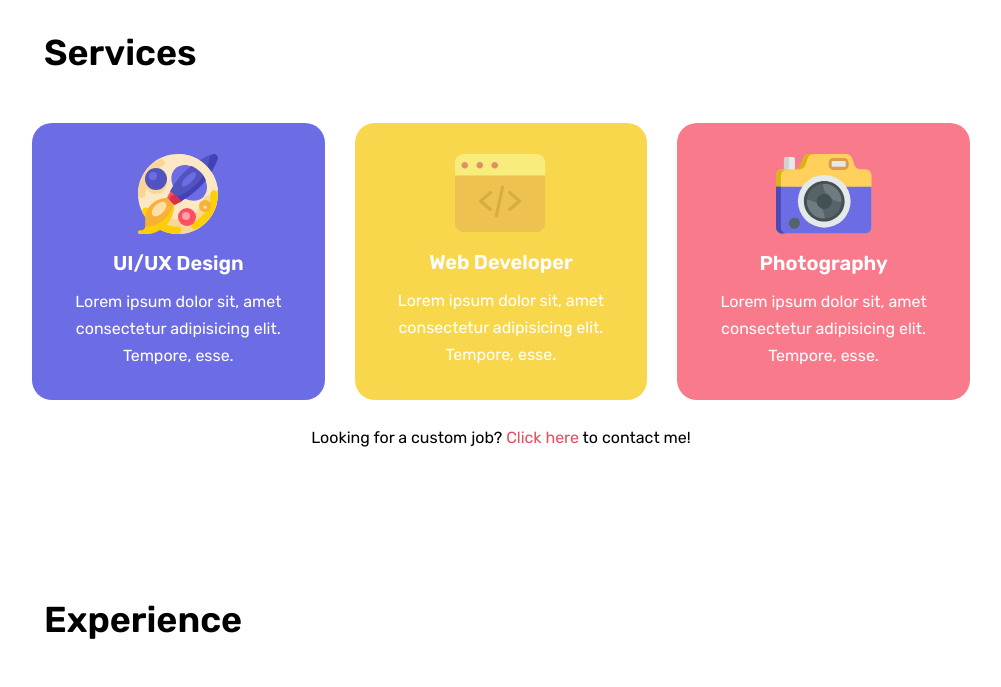
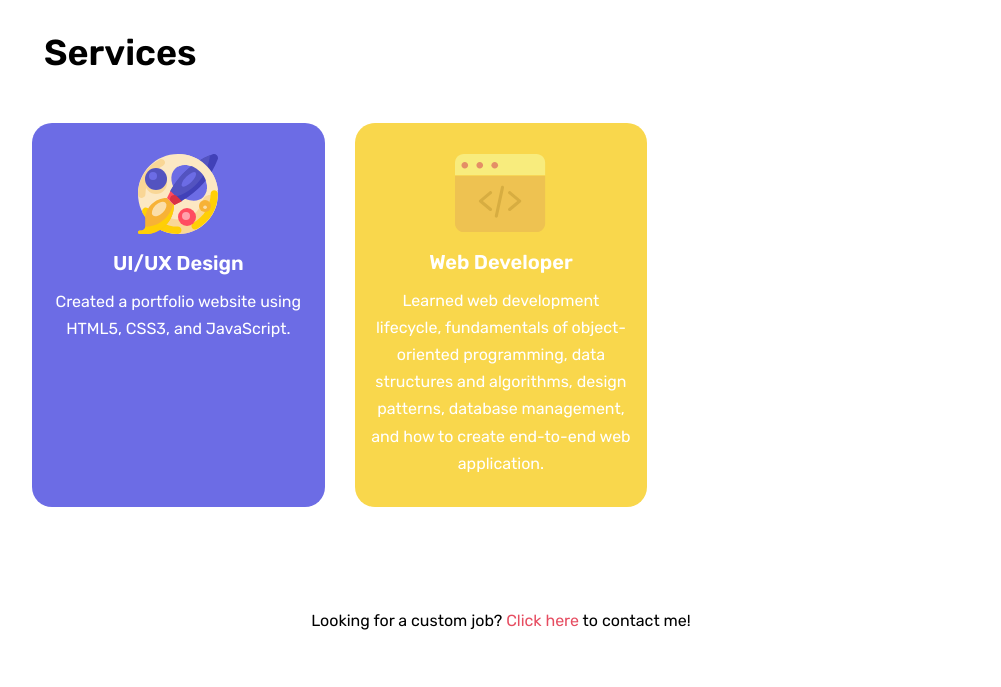
Before and after one commit to uuziya/uuziya.github.io, a plain HTML site: page index.html in a window 1280 px wide. Shown: the part 1760-2447 px from the top of the page, without its empty margins (139-1140 px from the left). Drawn offline with nearby package versions, Linux system fonts and the light colour scheme.

Commit message:
Update index.html

```diff
--- a/index.html
+++ b/index.html
@@ -216,7 +216,7 @@
                         <div class="service-item-inner" style="background: rgb(108,108,229)">
                             <img src="assets/img/service-1.svg" alt="">
                             <h3>UI/UX Design</h3>
-                            <p>Lorem ipsum dolor sit, amet consectetur adipisicing elit. Tempore, esse.</p>
+                            <p>Created a portfolio website using HTML5, CSS3, and JavaScript.</p>
                         </div>
                     </div>
                     <!-- service item -->
@@ -224,16 +224,9 @@
                         <div class="service-item-inner" style="background: rgb(249,215,76)">
                             <img src="assets/img/service-2.svg" alt="">
                             <h3>Web Developer</h3>
-                            <p>Lorem ipsum dolor sit, amet consectetur adipisicing elit. Tempore, esse.</p>
+                            <p>Learned web development lifecycle, fundamentals of object-oriented programming, data structures and algorithms, design patterns, database management, and how to create end-to-end web application.</p>
                         </div>
                     </div>
-                    <!-- service item -->
-                    <div class="service-item padd-15">
-                        <div class="service-item-inner" style="background: rgb(249,123,139)">
-                            <img src="assets/img/service-3.svg" alt="">
-                            <h3>Photography</h3>
-                            <p>Lorem ipsum dolor sit, amet consectetur adipisicing elit. Tempore, esse.</p>
-                        </div>
                     </div>
                 </div>
                 <div class="text padd-15">
```
